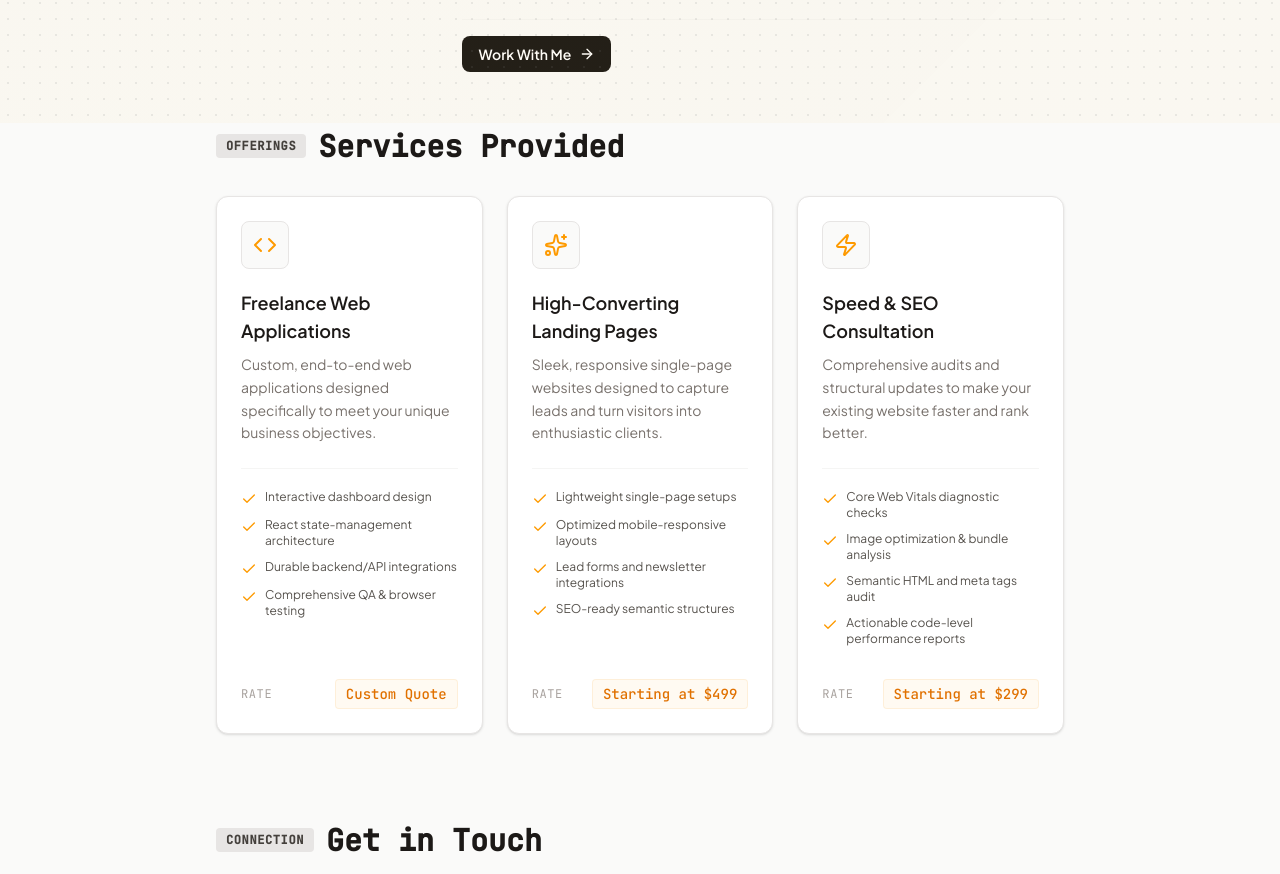
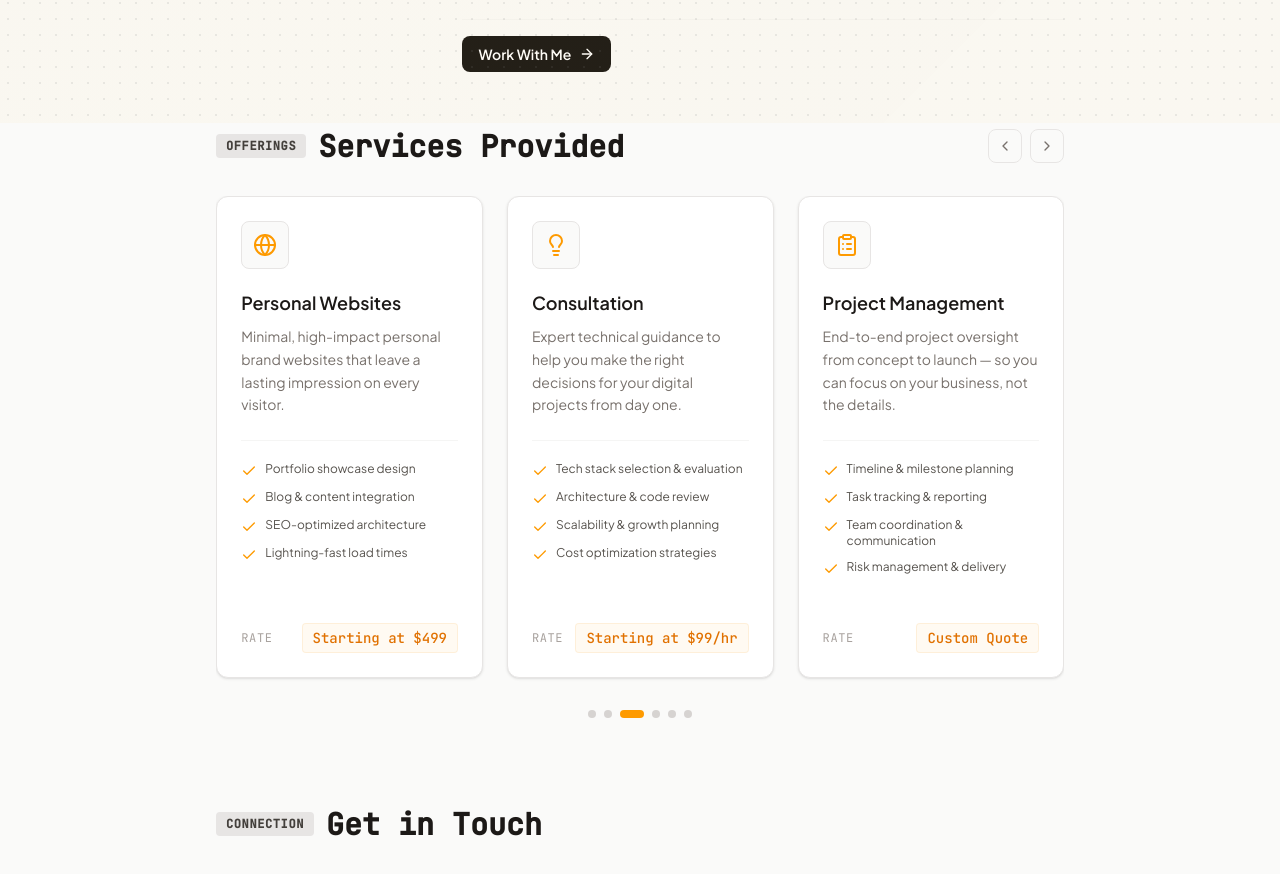
Before and after one commit to akshaykrm/portfolio, a React (Vite) app: page / in a window 1280 px wide. Shown: the part 677-1551 px from the top of the page. Built offline with nearby package versions, Linux system fonts and the light colour scheme.

Commit message:
add service carousel

```diff
--- a/src/components/ServicesSection.tsx
+++ b/src/components/ServicesSection.tsx
@@ -1,29 +1,139 @@
-import React from "react";
-import { Code, Sparkles, Zap, Check } from "lucide-react";
+import React, { useRef, useState, useEffect, useCallback, useLayoutEffect } from "react";
+import { Layout, ShoppingCart, Globe, Lightbulb, ClipboardList, Server, Check, ChevronLeft, ChevronRight } from "lucide-react";
 import { Service } from "../types";
 
 interface ServicesSectionProps {
   services: Service[];
 }
 
+const CLONE_COUNT = 3;
+
 export function ServicesSection({ services }: ServicesSectionProps) {
-  // Map string name to Lucide components
+  const scrollRef = useRef<HTMLDivElement>(null);
+  const intervalRef = useRef<ReturnType<typeof setInterval> | null>(null);
+  const [activeIndex, setActiveIndex] = useState(0);
+  const [isHovered, setIsHovered] = useState(false);
+  const isResetting = useRef(false);
+
+  const displayServices = [...services.slice(-CLONE_COUNT), ...services, ...services.slice(0, CLONE_COUNT)];
+  const total = services.length;
+
   const getIcon = (iconName: string) => {
     switch (iconName) {
-      case "Code":
-        return <Code className="w-6 h-6 text-amber-500" />;
-      case "Sparkles":
-        return <Sparkles className="w-6 h-6 text-amber-500" />;
-      case "Zap":
-        return <Zap className="w-6 h-6 text-amber-500" />;
+      case "Layout":
+        return <Layout className="w-6 h-6 text-amber-500" />;
+      case "ShoppingCart":
+        return <ShoppingCart className="w-6 h-6 text-amber-500" />;
+      case "Globe":
+        return <Globe className="w-6 h-6 text-amber-500" />;
+      case "Lightbulb":
+        return <Lightbulb className="w-6 h-6 text-amber-500" />;
+      case "ClipboardList":
+        return <ClipboardList className="w-6 h-6 text-amber-500" />;
+      case "Server":
+        return <Server className="w-6 h-6 text-amber-500" />;
       default:
-        return <Code className="w-6 h-6 text-amber-500" />;
+        return <Layout className="w-6 h-6 text-amber-500" />;
     }
+  };
+
+  const getCardWidth = useCallback(() => {
+    const el = scrollRef.current;
+    if (!el) return 300;
+    return (el.children[0]?.getBoundingClientRect().width || 300) + 24;
+  }, []);
+
+  const getRealIndex = useCallback((displayIndex: number) => {
+    return ((displayIndex - CLONE_COUNT) % total + total) % total;
+  }, [total]);
+
+  const scrollToReal = useCallback((realIndex: number) => {
+    const el = scrollRef.current;
+    if (!el) return;
+    const cardWidth = getCardWidth();
+    const displayIndex = realIndex + CLONE_COUNT;
+    isResetting.current = true;
+    el.scrollTo({ left: displayIndex * cardWidth, behavior: "smooth" });
+    setActiveIndex(realIndex);
+    setTimeout(() => { isResetting.current = false; }, 50);
+  }, [getCardWidth]);
+
+  const resetAutoScroll = useCallback(() => {
+    if (intervalRef.current) clearInterval(intervalRef.current);
+    if (!isHovered) {
+      intervalRef.current = setInterval(() => {
+        setActiveIndex((prev) => {
+          const next = (prev + 1) % total;
+          scrollToReal(next);
+          return next;
+        });
+      }, 5000);
+    }
+  }, [isHovered, total, scrollToReal]);
+
+  useLayoutEffect(() => {
+    const el = scrollRef.current;
+    if (!el) return;
+    const cardWidth = getCardWidth();
+    el.scrollTo({ left: CLONE_COUNT * cardWidth, behavior: "instant" });
+  }, [getCardWidth]);
+
+  useEffect(() => {
+    const el = scrollRef.current;
+    if (!el) return;
+
+    const handleScroll = () => {
+      if (isResetting.current) return;
+
+      const scrollLeft = el.scrollLeft;
+      const cardWidth = getCardWidth();
+      const displayIndex = Math.round(scrollLeft / cardWidth);
+      const realIndex = getRealIndex(displayIndex);
+      setActiveIndex(realIndex);
+
+      const lowerBound = (CLONE_COUNT - 1) * cardWidth;
+      const upperBound = (CLONE_COUNT + total) * cardWidth;
+
+      if (scrollLeft < lowerBound - cardWidth * 0.5) {
+        isResetting.current = true;
+        const target = displayIndex + total;
+        el.scrollTo({ left: target * cardWidth, behavior: "instant" });
+        setTimeout(() => { isResetting.current = false; }, 50);
+      } else if (scrollLeft > upperBound + cardWidth * 0.5) {
+        isResetting.current = true;
+        const target = displayIndex - total;
+        el.scrollTo({ left: target * cardWidth, behavior: "instant" });
+        setTimeout(() => { isResetting.current = false; }, 50);
+      }
+    };
+
+    el.addEventListener("scroll", handleScroll, { passive: true });
+    return () => el.removeEventListener("scroll", handleScroll);
+  }, [getCardWidth, getRealIndex, total]);
+
+  useEffect(() => {
+    resetAutoScroll();
+    return () => {
+      if (intervalRef.current) clearInterval(intervalRef.current);
+    };
+  }, [resetAutoScroll, isHovered]);
+
+  const handlePrev = () => {
+    const next = (activeIndex - 1 + total) % total;
+    scrollToReal(next);
+    resetAutoScroll();
+  };
+
+  const handleNext = () => {
+    const next = (activeIndex + 1) % total;
+    scrollToReal(next);
+    resetAutoScroll();
   };
 
   return (
     <section id="services-section" className="py-8">
-      <div className="flex items-center space-x-3 mb-8">
+      <div className="flex items-center justify-between mb-8">
+        <div className="flex items-center space-x-3">
           <span className="text-xs font-mono px-2.5 py-1 rounded bg-[#e7e5e4] dark:bg-sand-800 text-sand-700 dark:text-sand-300 font-semibold uppercase tracking-wider">
             Offerings
           </span>
@@ -32,12 +142,34 @@ export function ServicesSection({ services }: ServicesSectionProps) {
           </h2>
         </div>
 
-      <div className="grid grid-cols-1 md:grid-cols-3 gap-6">
-        {services.map((service) => (
+        <div className="hidden sm:flex items-center space-x-2">
+          <button
+            onClick={handlePrev}
+            className="p-2 rounded-lg border border-sand-200 dark:border-sand-800 text-sand-500 dark:text-sand-400 hover:bg-sand-100 dark:hover:bg-sand-800/50 transition-all cursor-pointer"
+          >
+            <ChevronLeft className="w-4 h-4" />
+          </button>
+          <button
+            onClick={handleNext}
+            className="p-2 rounded-lg border border-sand-200 dark:border-sand-800 text-sand-500 dark:text-sand-400 hover:bg-sand-100 dark:hover:bg-sand-800/50 transition-all cursor-pointer"
+          >
+            <ChevronRight className="w-4 h-4" />
+          </button>
+        </div>
+      </div>
+
       <div
-            key={service.id}
+        ref={scrollRef}
+        className="flex gap-6 overflow-x-auto scroll-smooth snap-x snap-mandatory pb-4 scrollbar-hide"
+        style={{ scrollbarWidth: "none", msOverflowStyle: "none" }}
+        onMouseEnter={() => setIsHovered(true)}
+        onMouseLeave={() => setIsHovered(false)}
+      >
+        {displayServices.map((service, idx) => (
+          <div
+            key={`${service.id}-${idx}`}
             id={`service-card-${service.id}`}
-            className="flex flex-col justify-between p-6 rounded-xl border border-sand-200 dark:border-sand-800/80 bg-white dark:bg-sand-900/50 shadow-sm transition-all duration-300 hover:border-sand-400 dark:hover:border-sand-700 hover:shadow-md hover:translate-y-[-2px] group"
+            className="snap-start shrink-0 w-[85vw] sm:w-[calc(50%-12px)] md:w-[calc(33.333%-16px)] flex flex-col justify-between p-6 rounded-xl border border-sand-200 dark:border-sand-800/80 bg-white dark:bg-sand-900/50 shadow-sm transition-all duration-300 hover:border-sand-400 dark:hover:border-sand-700 hover:shadow-md cursor-pointer group"
           >
             <div>
               <div className="w-12 h-12 flex items-center justify-center rounded-lg bg-sand-50 dark:bg-sand-800/60 border border-sand-200 dark:border-sand-850 mb-5 group-hover:bg-amber-500/5 dark:group-hover:bg-amber-400/5 transition-colors">
@@ -55,8 +187,8 @@ export function ServicesSection({ services }: ServicesSectionProps) {
               <hr className="border-sand-100 dark:border-sand-800/80 mb-5" />
 
               <ul className="space-y-2.5 mb-6">
-                {service.features.map((feature, idx) => (
-                  <li key={idx} className="flex items-start text-xs text-sand-600 dark:text-sand-300">
+                {service.features.map((feature, fIdx) => (
+                  <li key={fIdx} className="flex items-start text-xs text-sand-600 dark:text-sand-300">
                     <Check className="w-4 h-4 text-amber-500 mr-2 shrink-0 mt-0.5" />
                     <span>{feature}</span>
                   </li>
@@ -77,6 +209,20 @@ export function ServicesSection({ services }: ServicesSectionProps) {
           </div>
         ))}
       </div>
+
+      <div className="flex items-center justify-center space-x-2 mt-4">
+        {services.map((_, idx) => (
+          <button
+            key={idx}
+            onClick={() => { scrollToReal(idx); resetAutoScroll(); }}
+            className={`w-2 h-2 rounded-full transition-all duration-300 cursor-pointer ${
+              activeIndex === idx
+                ? "bg-amber-500 w-6"
+                : "bg-sand-300 dark:bg-sand-700 hover:bg-sand-400 dark:hover:bg-sand-600"
+            }`}
+          />
+        ))}
+      </div>
     </section>
   );
 }
--- a/src/data/portfolioData.ts
+++ b/src/data/portfolioData.ts
@@ -20,42 +20,81 @@ Feel free to explore my services below, read through some of my latest articles,
 `,
   services: [
     {
-      id: "freelance-dev",
-      title: "Freelance Web Applications",
-      description: "Custom, end-to-end web applications designed specifically to meet your unique business objectives.",
-      icon: "Code",
+      id: "cms-development",
+      title: "CMS Development",
+      description: "Custom CMS solutions designed to give you full control over your content without the complexity.",
+      icon: "Layout",
       price: "Custom Quote",
       features: [
-        "Interactive dashboard design",
-        "React state-management architecture",
-        "Durable backend/API integrations",
-        "Comprehensive QA & browser testing"
+        "Headless CMS architecture setup",
+        "WordPress & Strapi implementations",
+        "Custom content modeling",
+        "Intuitive admin dashboards"
       ]
     },
     {
-      id: "landing-pages",
-      title: "High-Converting Landing Pages",
-      description: "Sleek, responsive single-page websites designed to capture leads and turn visitors into enthusiastic clients.",
-      icon: "Sparkles",
-      price: "Starting at $499",
+      id: "e-commerce",
+      title: "E-Commerce Solutions",
+      description: "Full-featured online stores built for conversion, performance, and seamless customer experiences.",
+      icon: "ShoppingCart",
+      price: "Custom Quote",
       features: [
-        "Lightweight single-page setups",
-        "Optimized mobile-responsive layouts",
-        "Lead forms and newsletter integrations",
-        "SEO-ready semantic structures"
+        "Product catalog & inventory systems",
+        "Secure payment gateway integration",
+        "Order & shipping workflows",
+        "Conversion-optimized checkout"
       ]
     },
     {
-      id: "performance-optimization",
-      title: "Speed & SEO Consultation",
-      description: "Comprehensive audits and structural updates to make your existing website faster and rank better.",
-      icon: "Zap",
-      price: "Starting at $299",
+      id: "personal-websites",
+      title: "Personal Websites",
+      description: "Minimal, high-impact personal brand websites that leave a lasting impression on every visitor.",
+      icon: "Globe",
+      price: "Starting at $499",
       features: [
-        "Core Web Vitals diagnostic checks",
-        "Image optimization & bundle analysis",
-        "Semantic HTML and meta tags audit",
-        "Actionable code-level performance reports"
+        "Portfolio showcase design",
+        "Blog & content integration",
+        "SEO-optimized architecture",
+        "Lightning-fast load times"
+      ]
+    },
+    {
+      id: "consultation",
+      title: "Consultation",
+      description: "Expert technical guidance to help you make the right decisions for your digital projects from day one.",
+      icon: "Lightbulb",
+      price: "Starting at $99/hr",
+      features: [
+        "Tech stack selection & evaluation",
+        "Architecture & code review",
+        "Scalability & growth planning",
+        "Cost optimization strategies"
+      ]
+    },
+    {
+      id: "project-management",
+      title: "Project Management",
+      description: "End-to-end project oversight from concept to launch — so you can focus on your business, not the details.",
+      icon: "ClipboardList",
+      price: "Custom Quote",
+      features: [
+        "Timeline & milestone planning",
+        "Task tracking & reporting",
+        "Team coordination & communication",
+        "Risk management & delivery"
+      ]
+    },
+    {
+      id: "server-management",
+      title: "Server Management",
+      description: "Reliable server setup, monitoring, and maintenance to keep your infrastructure secure and performant.",
+      icon: "Server",
+      price: "Starting at $199/mo",
+      features: [
+        "Deployment pipeline setup",
+        "Performance monitoring & alerts",
+        "Security hardening & updates",
+        "Automated backups & recovery"
       ]
     }
   ],
```
Lines whose indentation alone changed are shown as unchanged.
